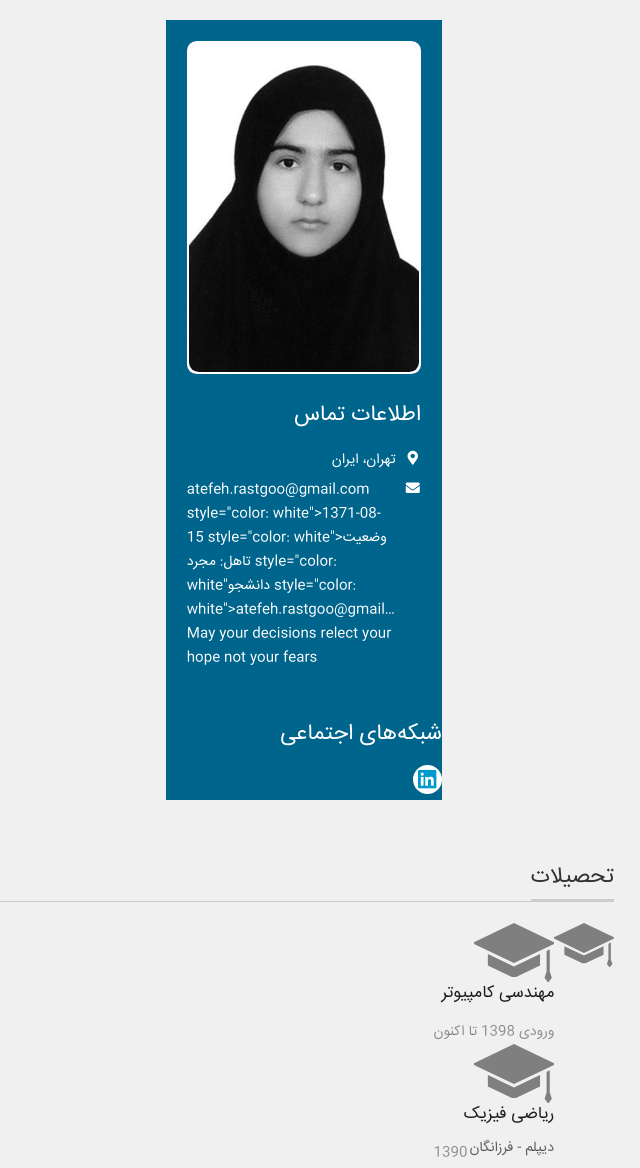
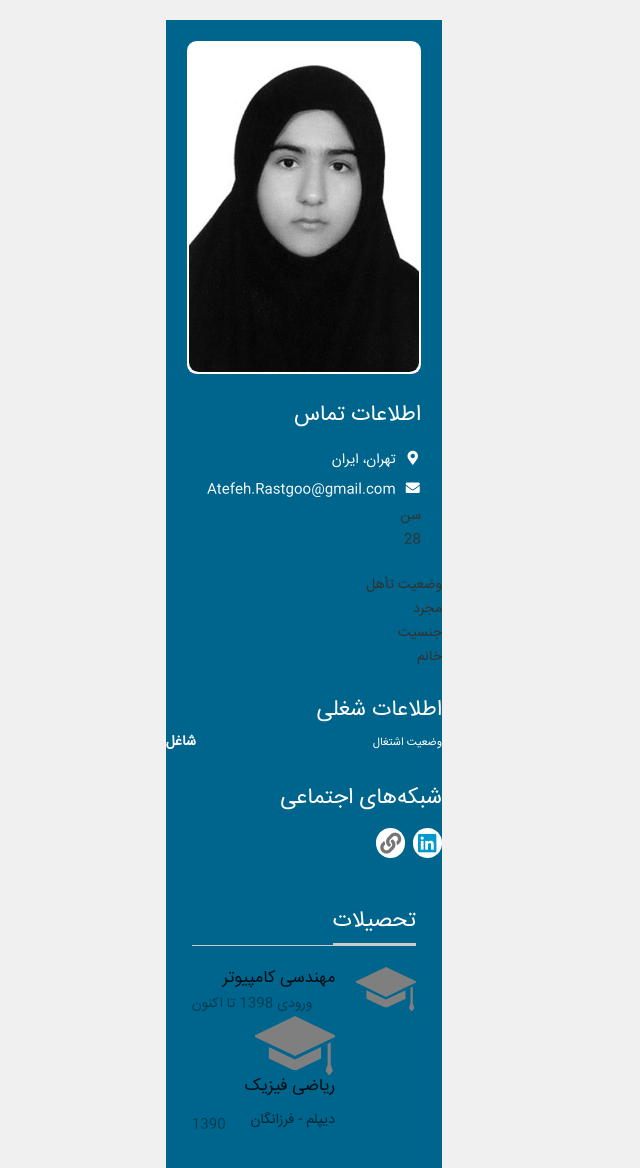
Before and after one commit to AtefehRastgoo/AtefehRastgoo.github.io, a plain HTML site: page index.html in a window 1280 px wide. Shown: the top 1168 px of the page, without its empty margins (640-1280 px from the left). Drawn offline with Linux system fonts and the light colour scheme.

Commit message:
Update index.html

```diff
--- a/index.html
+++ b/index.html
@@ -42,27 +42,45 @@
                                 <div class="solid cell"><i class="envelope icon"></i></div>
                                 <div class="cell" style="direction: ltr; overflow: hidden; text-overflow: ellipsis">
                                     <span id="email" class="copy-to-clipboard" dir="ltr"
-                                          style="color: white">atefeh.rastgoo@gmail.com</span>
-                                       style="color: white">1371-08-15</span>
-                                    style="color: white">وضعيت تاهل: مجرد</span>
-                                style="color: white"دانشجو</span>
-                                        style="color: white">atefeh.rastgoo@gmail.com</span>
-                    May your decisions relect your hope not your fears
-
+                                        style="color: white">Atefeh.Rastgoo@gmail.com</span>
                                 </div>
                             </div>
                         </div>
+
+                       <div class="grow cell">سن</div>
+                                <div class="cell">28</div>
+                            </div>
+
+                            <div class="row">
+                                <div class="grow cell">وضعیت تأهل</div>
+                                <div class="cell">مجرد</div>
+                            </div>
+
+                            <div class="row">
+                                <div class="grow cell">جنسیت</div>
+                                <div class="cell">خانم</div>
+                            </div>
+
+                     <h1 style="margin-bottom: 0">اطلاعات شغلی</h1>
+                        <div class="flex-table compact r-side-table">
+                            <div class="row">
+                                <div class="grow cell">وضعیت اشتغال</div>
+                                <div class="cell" style="text-align: end">شاغل</div>
+                            </div>
+
+
+
+<h1>شبکه‌های اجتماعی</h1>
+                        <div>
+                            <a target="_blank" rel="noopener nofollow" href="www.linkedin.com/in/atefeh-rastgou-5aa6b657/">
+                                <i class="large blue linkedin icon r-social"></i>
+                            </a>
+                            <a target="_blank" rel="noopener nofollow" href="http://databeen.ir">
+                                <i class="large grey linkify icon r-social"></i>
+                            </a>
                         </div>
 
 
-                        <h1>شبکه‌های اجتماعی</h1>
-                        <div>
-                            <a target="_blank" rel="noopener nofollow" href="www.linkedin.com/in/atefeh-rastgou-5aa6b657">
-                                <i class="large blue linkedin icon r-social"></i>
-                            </a>
-                        </div>
-                    </div>
-                </div>
                     </header>
                     </section>
                     <section class="r-section">
@@ -70,10 +88,6 @@
                             <h1>تحصیلات</h1>
                         </div>
                         <div class="ui relaxed unstackable items r-items r-timeline">
-                            <div class="item">
-                                <div class="ui tiny image default edu">
-                                    <img alt="" src="images/edu.svg">
-                            </div>
                             <div class="item">
                                 <div class="ui tiny image default edu">
                                     <img alt="" src="images/edu.svg">
```
